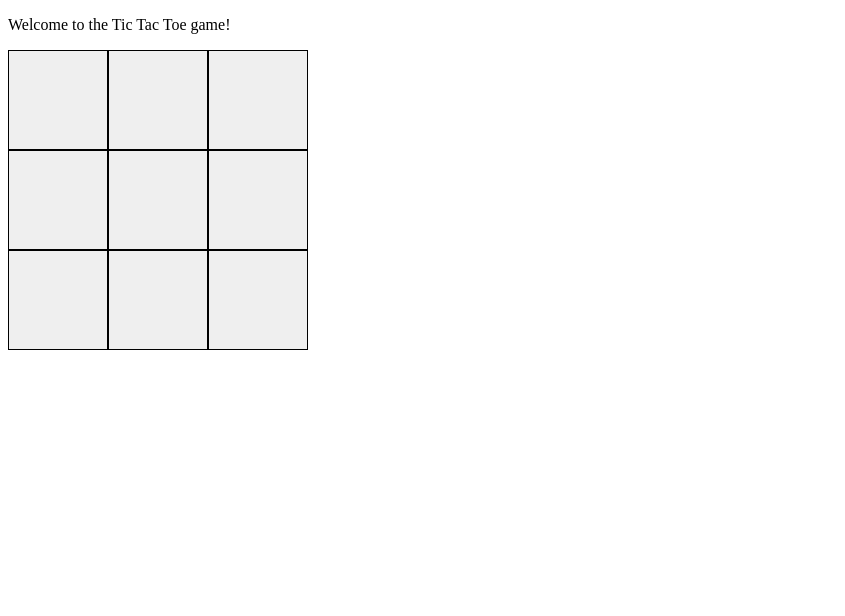
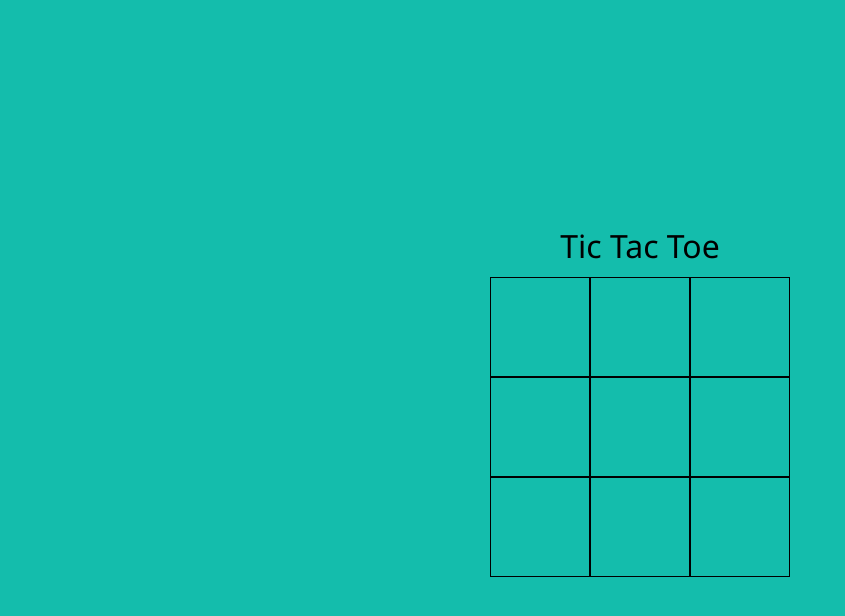
Before and after one commit to gcdelatorre/tic-tac-toe, a React (Vite) app: page / in a window 1280 px wide. Shown: the top 616 px of the page, without its empty margins (0-845 px from the left). Built offline with nearby package versions, Linux system fonts and the light colour scheme.

Commit message:
`Refactor App and Box components to add game over logic and improve styling` ADDED DRAW FEATURE

```diff
--- a/src/App.jsx
+++ b/src/App.jsx
@@ -15,9 +15,10 @@ export default function App() {
   const [gameOver, setGameOver] = useState(false)
   const [playerWon, setPlayerWon] = useState(false)
   const [message, setMessage] = useState("")
-
+  const [isRunning, setIsRunning] = useState(false)
 
   {/* CONSTANT DATAS */}
+
   const winningCombos = [
     [1, 2, 3], // top row
     [4, 5, 6], // middle row
@@ -39,16 +40,17 @@ export default function App() {
       const playerTwoWon = winningCombos.some(combo =>
         combo.every(num => playerMoves.playerTwo.includes(num))
       );
+      const draw = boxes.every(box => box.active === true);
 
-      playerOneWon ? setMessage("Player One Wins") : setMessage ("Player Two Wins")
+      playerOneWon ? setMessage("Player One Wins") : draw ? setMessage("It's a Draw") : playerTwoWon ? setMessage("Player Two Wins") : setMessage("")
 
-      if (playerOneWon || playerTwoWon) {
-        setPlayerWon(true)
+      if (playerOneWon || playerTwoWon || draw) {
+        setGameOver(true)
       }
     }, [playerMoves])
 
   useEffect(() => {
-    if (gameOver) {
+    if (isRunning) {
       setBoxes(generateBoxes())
       setPlayerOneMove(true)
       setPlayerTwoMove(false)
@@ -60,8 +62,7 @@ export default function App() {
     }
       setPlayerWon(false)
       setMessage("")
-  }, [gameOver])
-
+  }, [isRunning])
 
   {/* FUNCTIONS */}
 
@@ -93,28 +94,27 @@ export default function App() {
     }));
   }
 
-
   // BOX RENDER
 
   const boxElements = boxes.map((box, index) =>
-    <Box key={index} box={box} toggleBox={() => toggleBox(box.id)} playerWon={playerWon} />
+    <Box key={index} box={box} toggleBox={() => toggleBox(box.id)} playerWon={playerWon} gameOver={gameOver}/>
   )
 
   return (
-    <div>
-      <p>Welcome to the Tic Tac Toe game!</p>
+    <div className="main-container">
+      <p className="title">Tic Tac Toe</p>
 
       <div className="container">
         {boxElements}
       </div>
 
-      {playerWon &&
+      {gameOver &&
         <>
           <p>The game is over!</p>
-          <button onClick={() => setGameOver(true)}>Start New Game</button>
+          <button onClick={() => setIsRunning(false)}>Start New Game</button>
         </>
       }
-      {playerWon && message}
+      {gameOver && message}
 
     </div>
   );
--- a/src/components/Box.jsx
+++ b/src/components/Box.jsx
@@ -1,8 +1,8 @@
-export default function Box ({box, toggleBox, playerWon}) {
+export default function Box ({box, toggleBox, gameOver}) {
     return (
         <button className="box"
             onClick={toggleBox}
-            disabled={box.active === true || playerWon}>
+            disabled={box.active === true || gameOver}>
             {box.text}
         </button>
     )
--- a/src/index.css
+++ b/src/index.css
@@ -1,3 +1,28 @@
+* {
+  margin: 0;
+  padding: 0;
+  box-sizing: border-box;
+}
+
+body {
+  background-color: #14bdac;
+  font-family: 'Segoe UI', Tahoma, Geneva, Verdana, sans-serif;
+  overflow: hidden;
+}
+
+.main-container {
+  display: flex;
+  flex-direction: column;
+  align-items: center;
+  justify-content: center;
+  height: 100vh;
+}
+
+.title {
+  font-size: 2rem;
+  margin-bottom: 10px;
+}
+
 .container {
   display: grid;
   grid-template-columns: repeat(3, 1fr);
@@ -7,16 +32,17 @@
 .box {
   width: 100px;
   height: 100px;
-  border: 1px solid #000;
   display: flex;
   align-items: center;
   justify-content: center;
   font-size: 2rem;
   cursor: pointer;
+  color: white;
+  background-color: #14bdac;
+  border: 1px solid black;
 }
 
 button:disabled {
   color: white;
-  background-color: black;
-  border: 1px solid white;
+  cursor: not-allowed;
 }
```
